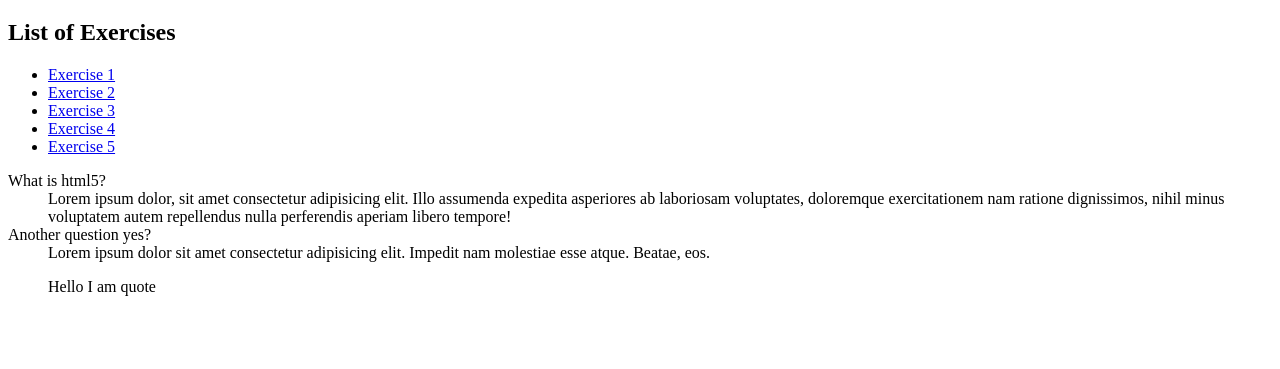
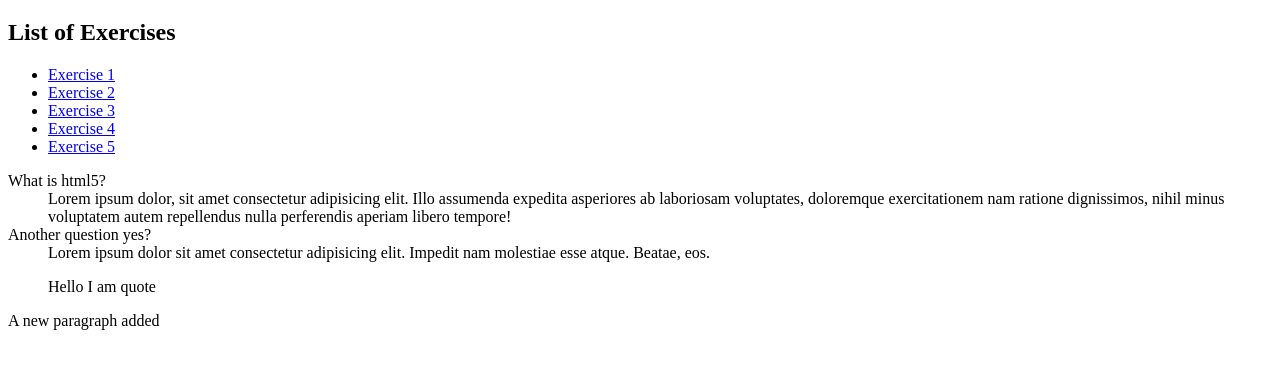
Before and after one commit to ottojj/ottojaskari123, a plain HTML site: page index.html in a window 1280 px wide. Shown: the part 61-430 px from the top of the page. Drawn offline with Linux system fonts and the light colour scheme.

Commit message:
changes in branch2

```diff
--- a/index.html
+++ b/index.html
@@ -26,6 +26,6 @@
         <dd>Lorem ipsum dolor sit amet consectetur adipisicing elit. Impedit nam molestiae esse atque. Beatae, eos.</dd>
     </dl>
     <blockquote>Hello I am quote</blockquote>
-
+    <p>A new paragraph added</p>
 </body>
 </html>
```
